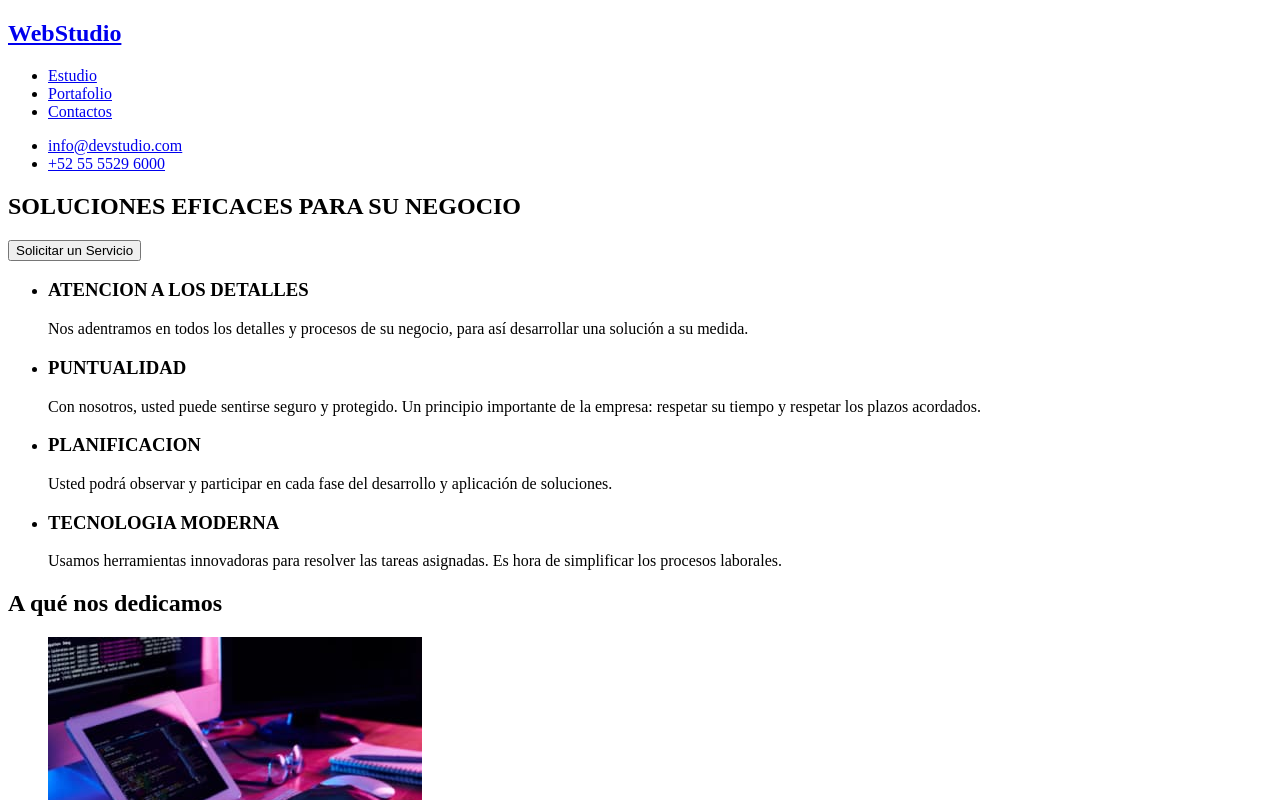
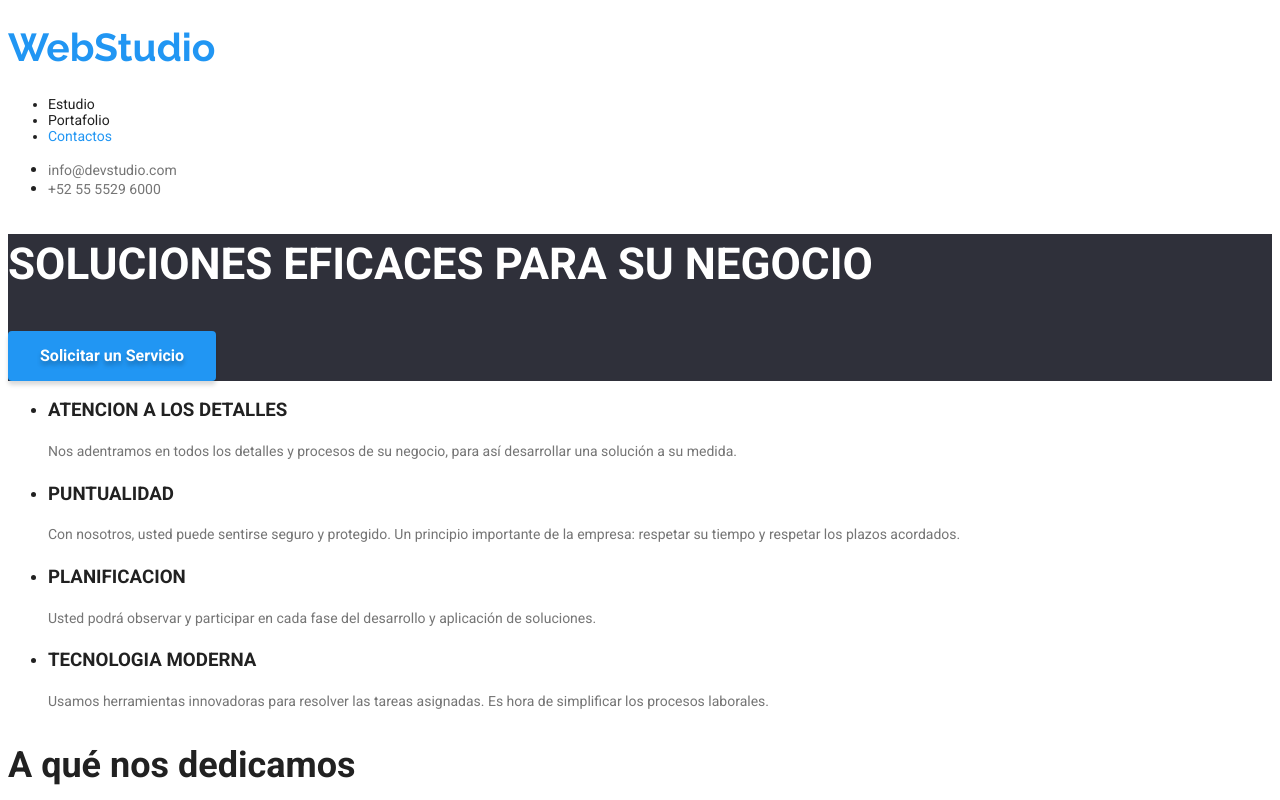
Before and after one commit to jorgelnc/goit-markup-hw-02, a plain HTML site: page index.html in a window 1280 px wide. Both pictures are taken after a click on the link "Contactos". Shown: the top 800 px of the page. Drawn offline with Linux system fonts and the light colour scheme.

Commit message:
Agregando estilos de colores y tamaños de letras

```diff
--- a/css/styles.css
+++ b/css/styles.css
@@ -0,0 +1,132 @@
+:root {
+    --color-main: #2196F3;
+    --color-secondary: #757575;
+    --color-background-sections: #2F303A;
+    --color-text-main: #212121;
+    --color-text-light: #FFFFFF;
+    --color-secondary-back: #F5F4FA;
+}
+body {
+    font-family: 'Roboto', sans-serif;
+    color: var(--color-text-main);
+    text-decoration: none;
+}
+.logo-principal {
+    color: var(--color-main);
+    font-family: Raleway, sans-serif;
+    font-size: 26px;
+    line-height: 31px;
+    text-decoration: none;
+}
+.principal-options {
+    color: var(--color-text-main);
+    font-size: 14px;
+    line-height: 16px;
+    text-decoration: none;
+}
+.link {
+    text-decoration: none;
+    color: var(--color-text-main);
+}
+.link:hover, .link:focus {
+color: var(--color-main);
+text-decoration: none;
+}
+.link-contacts {
+    color: var(--color-secondary);
+    font-size: 14px;
+    line-height: 16px;
+    text-decoration: none;
+}
+.link-contacts:hover, .link-contacts:focus {
+    color: var(--color-main);
+}
+.main-section {
+    background-color: var(--color-background-sections);
+}
+.principal-title {
+    color: white;
+    font-size: 44px;
+    line-height: 60px;
+}
+.service-button {
+    background-color: var(--color-main);
+    font-weight: 700;
+    font-size: 16px;
+    line-height: 30px;
+    padding: 10px 32px;
+    color: #FFFFFF;
+    box-shadow: 0px 4px 4px rgba(0, 0, 0, 0.15);
+    border-radius: 4px;
+    text-shadow: 0px 4px 4px rgba(0, 0, 0, 0.25);
+}
+[type="button"] {
+    cursor: pointer;
+    font-family: inherit;
+    border-style: none;
+}
+[type="button"]:hover, [type="button"]:focus {
+    background-color: var(--color-main);
+    color: var(--color-text-light);
+    font-family: inherit;
+
+}
+.advantages-list-main > li > p {
+    color: var(--color-secondary);
+    font-size: 14px;
+    line-height: 1.7;
+}
+
+.design-doit > h2 {
+    font-size: 36px;
+}
+.professionals-team > h2 {
+    font-size: 36px;
+}
+
+.professionals-team {
+    background-color: var(--color-secondary-back);
+}
+
+.professionals-list > li > p {
+    color: var(--color-secondary);
+    font-size: 16px;
+
+}
+.professionals-list {
+    font-size: 16px;
+}
+.professionals-list > li {
+    background-color: var(--color-text-light);
+}
+
+.address-area {
+    text-decoration: none;
+    font-style: normal;
+}
+.link-address {
+    font-style: normal;
+    font-weight: 400;
+    color: var(--color-text-light);
+    text-decoration: none;
+}
+.link-address:hover, .link-address:focus {
+    color: var(--color-main);
+    text-decoration: none;
+}
+.address-area > li:hover {
+color: var(--color-main);
+text-decoration: none;
+}
+.address-section {
+    background-color: var(--color-background-sections);
+}
+
+.plataforms-descriptions >li > p {
+color: var(--color-secondary);
+line-height: 1.8;
+}
+.plataforms-descriptions >li >h3 {
+    font-family: inherit;
+    font-size: 18px;
+}
--- a/index.html
+++ b/index.html
@@ -4,29 +4,46 @@
     <meta charset="UTF-8" />
     <meta name="viewport" content="width=device-width, initial-scale=1.0" />
     <title>Studio</title>
+    <link rel="stylesheet" href="./css/styles.css" />
+    <link rel="preconnect" href="https://fonts.googleapis.com" />
+    <link rel="preconnect" href="https://fonts.gstatic.com" crossorigin />
+    <link
+      href="https://fonts.googleapis.com/css2?family=Raleway:wght@700&family=Roboto:wght@400;500;700;900&display=swap"
+      rel="stylesheet"
+    />
   </head>
   <body>
     <header>
-      <a href="#"><h2>WebStudio</h2></a>
+      <a href="./index.html" class="logo-principal"><h2>WebStudio</h2></a>
       <nav>
-        <ul>
-          <li><a href="#">Estudio</a></li>
-          <li><a href="#">Portafolio</a></li>
-          <li><a href="#">Contactos</a></li>
+        <ul class="principal-options">
+          <li><a href="./index.html" class="link">Estudio</a></li>
+          <li><a href="portfolio.html" class="link">Portafolio</a></li>
+          <li><a href="#" class="link">Contactos</a></li>
         </ul>
       </nav>
-      <ul>
-        <li><a href="mailto:info@devstudio.com">info@devstudio.com</a></li>
-        <li><a href="tel:+525555296000">+52 55 5529 6000</a></li>
+      <ul class="informative-data">
+        <li>
+          <a href="mailto:info@devstudio.com" class="link-contacts"
+            >info@devstudio.com</a
+          >
+        </li>
+        <li>
+          <a href="tel:+525555296000" class="link-contacts">+52 55 5529 6000</a>
+        </li>
       </ul>
     </header>
     <main>
-      <section>
-        <h1>SOLUCIONES EFICACES PARA SU NEGOCIO</h1>
-        <button type="button">Solicitar un Servicio</button>
+      <section class="main-section">
+        <h1 class="principal-title">SOLUCIONES EFICACES PARA SU NEGOCIO</h1>
+        <input
+          type="button"
+          class="service-button"
+          value="Solicitar un Servicio"
+        />
       </section>
-      <section>
-        <ul>
+      <section class="advantages-section">
+        <ul class="advantages-list-main">
           <li>
             <h3>ATENCION A LOS DETALLES</h3>
             <p>
@@ -58,9 +75,9 @@
           </li>
         </ul>
       </section>
-      <section>
+      <section class="design-doit">
         <h2>A qué nos dedicamos</h2>
-        <ul>
+        <ul class="img-list">
           <li>
             <img
               src="./images/Diagrama.jpg"
@@ -84,9 +101,9 @@
           </li>
         </ul>
       </section>
-      <section>
+      <section class="professionals-team">
         <h2>Nuestro Equipo</h2>
-        <ul>
+        <ul class="professionals-list">
           <li>
             <img
               src="./images/AndresCubo.jpg"
@@ -126,19 +143,28 @@
         </ul>
       </section>
     </main>
-    <footer>
-      <a href="#"><h2>WebStudio</h2></a>
-      <address>
+    <footer class="address-section">
+      <a href="./index.html" class="logo-principal"><h2>WebStudio</h2></a>
+      <address class="address-area">
         <ul>
           <li>
-            <a href="https://goo.gl/maps/ckuexV7HdSYDYAxT6" target="_blank"
+            <a
+              href="https://goo.gl/maps/ckuexV7HdSYDYAxT6"
+              target="_blank"
+              class="link-address"
               >Calz. Ticomán 500, Ciudad de México, CDMX, México</a
             >
           </li>
           <li>
-            <a href="mailto:info@devstudio.com">info@devstudio.com</a>
+            <a href="mailto:info@devstudio.com" class="link-contacts"
+              >info@devstudio.com</a
+            >
           </li>
-          <li><a href="tel:+525555296000">+52 55 5529 6000</a></li>
+          <li>
+            <a href="tel:+525555296000" class="link-contacts"
+              >+52 55 5529 6000</a
+            >
+          </li>
         </ul>
       </address>
     </footer>
```
Also changed, not shown: portfolio.html (+38 -17 lines).
